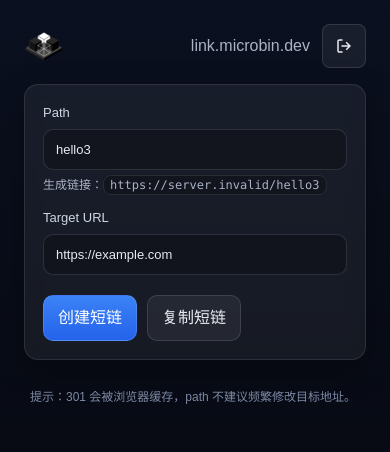
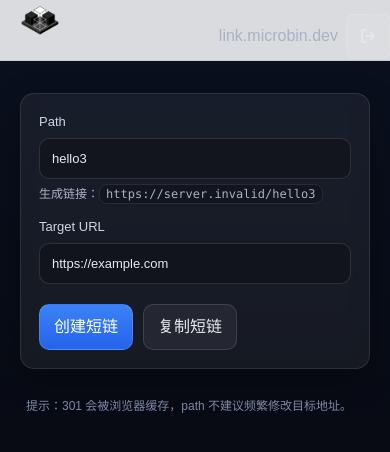
Before and after one commit to Debcharon/microbin-console, a Next.js app: page / in a window 390 px wide. Shown: the top 452 px of the page. Built offline with nearby package versions, Linux system fonts and the light colour scheme; no server answers.

Commit message:
feat: Vercel-style visual redesign — sticky header, content-grid, semantic mobile selectors
Agent-Logs-Url: https://github.com/Debcharon/microbin-console/sessions/cac2b30f-9a42-4a4f-890f-41943bb24c16

Co-authored-by: Debcharon <107681877+Debcharon@users.noreply.github.com>

```diff
--- a/app/globals.css
+++ b/app/globals.css
@@ -25,6 +25,37 @@ body {
   font-family: Arial, Helvetica, sans-serif;
 }
 
+/* ── Vercel-style sticky site header ────────────────────── */
+.site-header {
+  position: sticky;
+  top: 0;
+  z-index: 50;
+  background: rgba(255, 255, 255, 0.85);
+  backdrop-filter: saturate(180%) blur(8px);
+  -webkit-backdrop-filter: saturate(180%) blur(8px);
+  border-bottom: 1px solid rgba(0, 0, 0, 0.08);
+}
+
+@media (prefers-color-scheme: dark) {
+  .site-header {
+    background: rgba(0, 0, 0, 0.75);
+    border-bottom: 1px solid rgba(255, 255, 255, 0.08);
+  }
+}
+
+/* ── Content grid ────────────────────────────────────────── */
+.content-grid {
+  display: grid;
+  gap: 16px;
+}
+
+/* When the result card is absent, center the form with a reasonable max-width */
+.content-grid > :only-child {
+  max-width: 640px;
+  width: 100%;
+  justify-self: center;
+}
+
 /* Logout button icon styles */
 .logout-icon {
   display: flex;
@@ -33,7 +64,7 @@ body {
   line-height: 0;
 }
 
-/* Responsive logout button styles for mobile */
+/* Responsive styles for mobile */
 /* Note: !important is used here to override inline styles from the React component */
 @media (max-width: 520px) {
   .logout-btn {
@@ -52,4 +83,31 @@ body {
   .page-subtitle {
     display: none;
   }
+
+  /* Header mobile layout — use semantic class names, not positional selectors */
+  .header-inner {
+    position: relative;
+    align-items: flex-start !important;
+    flex-wrap: nowrap !important;
+  }
+
+  .header-right {
+    position: absolute;
+    top: 14px; /* (60px header height − 32px button height) / 2 = 14px — vertically centers the buttons */
+    right: 0;
+    display: flex !important;
+    flex-wrap: nowrap !important;
+    gap: 8px !important;
+    white-space: nowrap !important;
+  }
+
+  .header-left {
+    width: 100%;
+    padding-right: 120px; /* reserves space for the absolutely-positioned .header-right (link + icon button ≈ 110–120px) */
+  }
+
+  .header-left > div {
+    flex: 0 0 100%;
+    margin-left: 0;
+  }
 }
--- a/app/page.tsx
+++ b/app/page.tsx
@@ -100,16 +100,16 @@ export default function Home() {
 
   return (
       <div style={styles.page}>
-        <div style={styles.container}>
-          <header style={styles.header}>
-            <div style={styles.headerLeft}>
+        <header className="site-header">
+          <div className="header-inner" style={styles.headerInner}>
+            <div className="header-left" style={styles.headerLeft}>
               <img src="/logo.webp" alt="Microbin Console logo" width="40" height="40" style={styles.logo} />
               <div>
                 <h1 className="page-title" style={styles.h1}>{siteTitle}</h1>
                 <p className="page-subtitle" style={styles.sub}>{siteSubtitle}</p>
               </div>
             </div>
-            <div style={styles.headerRight}>
+            <div className="header-right" style={styles.headerRight}>
               <a href={headerLinkHref} target="_blank" rel="noreferrer" style={styles.linkMuted}>
                 {headerLinkText}
               </a>
@@ -122,8 +122,11 @@ export default function Home() {
                 <span className="logout-text">退出登录</span>
               </button>
             </div>
-          </header>
+          </div>
+        </header>
 
+        <div style={styles.container}>
+          <div className="content-grid">
           <section style={styles.card}>
             <form onSubmit={onCreate} style={styles.form}>
               <div style={styles.row}>
@@ -170,7 +173,7 @@ export default function Home() {
           </section>
 
           {resp ? (
-              <section style={{ ...styles.card, marginTop: 16 }}>
+              <section style={styles.card}>
                 {'error' in resp ? (
                     <div>
                       <div style={styles.badgeError}>创建失败</div>
@@ -207,6 +210,7 @@ export default function Home() {
                 )}
               </section>
           ) : null}
+          </div>
 
           <footer style={styles.footer}>
             <span style={styles.footerText}>提示：301 会被浏览器缓存，path 不建议频繁修改目标地址。</span>
@@ -221,15 +225,18 @@ const styles: Record<string, React.CSSProperties> = {
     minHeight: '100vh',
     background: 'linear-gradient(180deg, #0b1020 0%, #070a12 60%, #05060a 100%)',
     color: '#e8eaf0',
-    padding: 24,
   },
-  container: { maxWidth: 820, margin: '0 auto' },
-  header: {
+  container: { maxWidth: 960, margin: '0 auto', padding: '32px 20px 48px' },
+  headerInner: {
     display: 'flex',
     justifyContent: 'space-between',
     alignItems: 'center',
     gap: 12,
-    marginBottom: 16,
+    padding: '0 20px',
+    maxWidth: 960,
+    margin: '0 auto',
+    height: 60,
+    flexWrap: 'wrap',
   },
   headerLeft: {
     display: 'flex',
```
Also changed, not shown: 1 other file (tests, documents, lock files or other folders).
